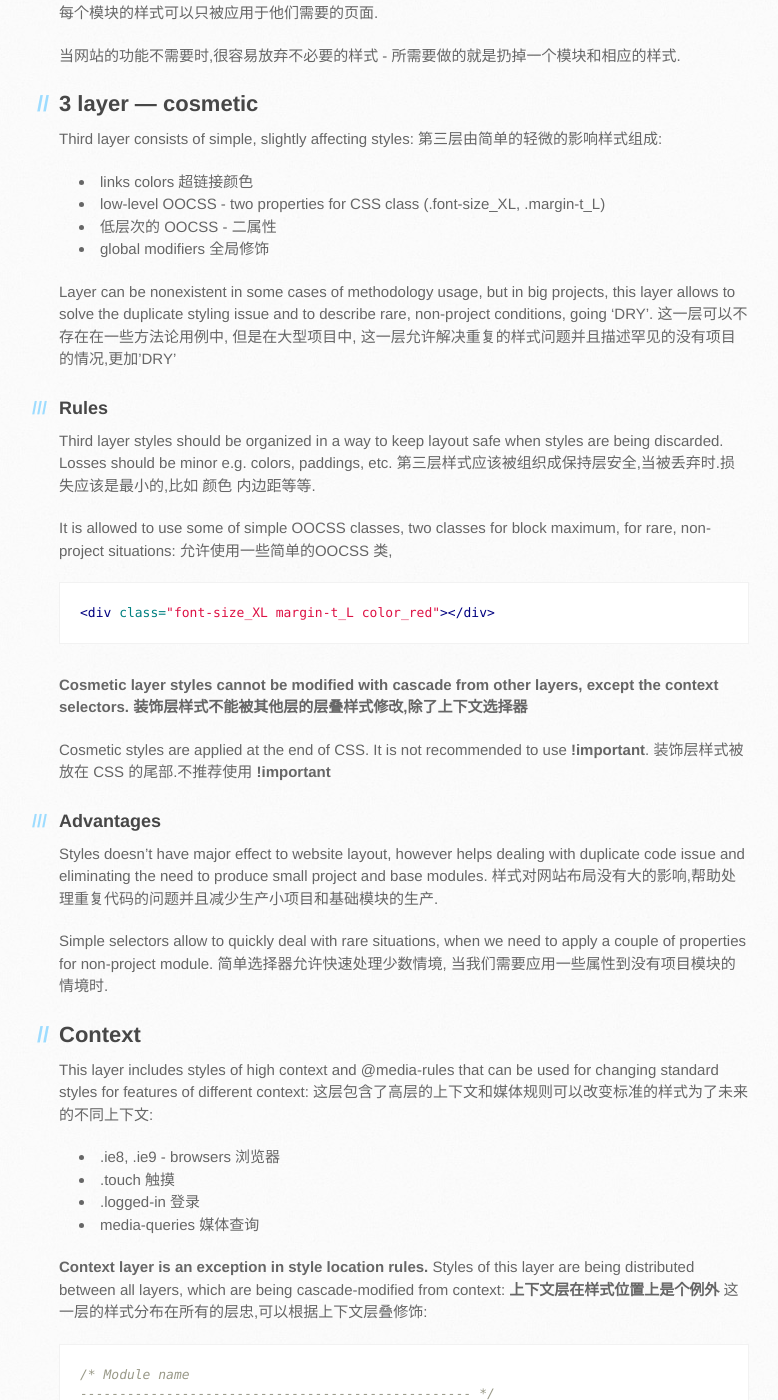
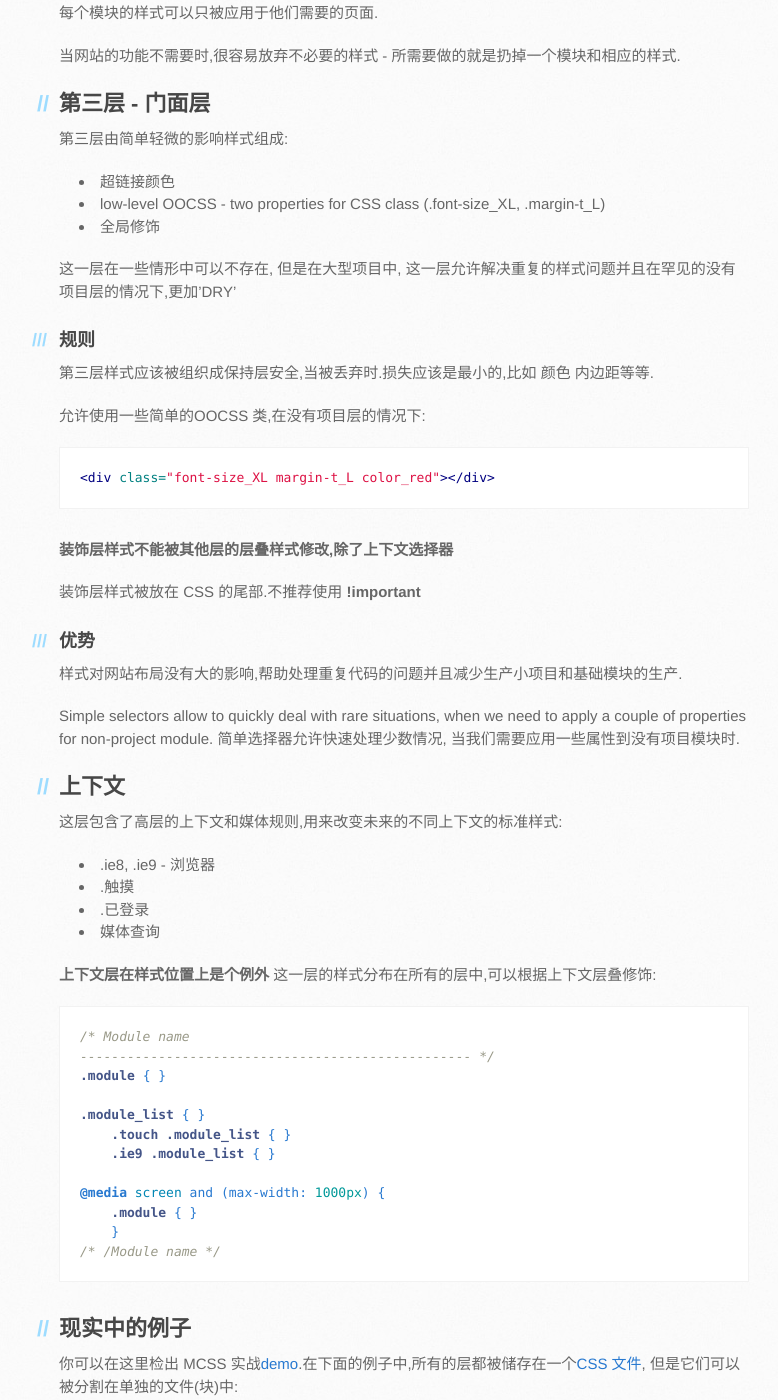
Before and after one commit to robhrt7/MCSS, a Jekyll site: the page built from cn/index.md, in a window 1280 px wide and 1400 px high, scrolled down 6060 px. Shown: the whole window, without its empty margins (111-889 px from the left). Built offline with Jekyll 4.4.1, drawn with Linux system fonts in a browser that asks for light colours; Markdown is read by kramdown in place of the engine named in the settings; comment, search, counter and statistics services are not loaded; some of the changed text lies outside the part shown.

Commit message:
to learn about oocss

```diff
--- a/cn/index.md
+++ b/cn/index.md
@@ -230,55 +230,45 @@ CSS 模块(和其中的组建) 被分割成不同的层, 每个层都有自己
 当网站的功能不需要时,很容易放弃不必要的样式 - 所需要做的就是扔掉一个模块和相应的样式.
 
 <a id="3"></a>
-## 3 layer — cosmetic
+## 第三层 - 门面层
 
-Third layer consists of simple, slightly affecting styles:
-第三层由简单的轻微的影响样式组成:
+第三层由简单轻微的影响样式组成:
 
-* links colors 超链接颜色
+* 超链接颜色
 * low-level OOCSS - two properties for CSS class (.font-size_XL, .margin-t_L)
-* 低层次的 OOCSS - 二属性
-* global modifiers 全局修饰
+* 全局修饰
 
-Layer can be nonexistent in some cases of methodology usage, but in big projects, this layer allows to solve the duplicate styling issue and to describe rare, non-project conditions, going 'DRY'.
-这一层可以不存在在一些方法论用例中, 但是在大型项目中, 这一层允许解决重复的样式问题并且描述罕见的没有项目的情况,更加'DRY'
+这一层在一些情形中可以不存在, 但是在大型项目中, 这一层允许解决重复的样式问题并且在罕见的没有项目层的情况下,更加'DRY'
 
-### Rules
-Third layer styles should be organized in a way to keep layout safe when styles are being discarded. Losses should be minor e.g. colors, paddings, etc.
+### 规则
 第三层样式应该被组织成保持层安全,当被丢弃时.损失应该是最小的,比如 颜色 内边距等等.
 
-It is allowed to use some of simple OOCSS classes, two classes for block maximum, for rare, non-project situations:
-允许使用一些简单的OOCSS 类,
+允许使用一些简单的OOCSS 类,在没有项目层的情况下:
 
 {% highlight html %}
 <div class="font-size_XL margin-t_L color_red"></div>
 {% endhighlight %}
 
-**Cosmetic layer styles cannot be modified with cascade from other layers, except the context selectors.**
 **装饰层样式不能被其他层的层叠样式修改,除了上下文选择器**
 
-Cosmetic styles are applied at the end of CSS. It is not recommended to use **!important**.
 装饰层样式被放在 CSS 的尾部.不推荐使用 **!important**
 
-### Advantages
-Styles doesn't have major effect to website layout, however helps dealing with duplicate code issue and eliminating the need to produce small project and base modules.
+### 优势
 样式对网站布局没有大的影响,帮助处理重复代码的问题并且减少生产小项目和基础模块的生产.
 
 Simple selectors allow to quickly deal with rare situations, when we need to apply a couple of properties for non-project module.
-简单选择器允许快速处理少数情境, 当我们需要应用一些属性到没有项目模块的情境时.
+简单选择器允许快速处理少数情况, 当我们需要应用一些属性到没有项目模块时.
 
 <a id="context"></a>
-## Context
-This layer includes styles of high context and @media-rules that can be used for changing standard styles for features of different context:
-这层包含了高层的上下文和媒体规则可以改变标准的样式为了未来的不同上下文:
+## 上下文
+这层包含了高层的上下文和媒体规则,用来改变未来的不同上下文的标准样式:
 
-* .ie8, .ie9 - browsers 浏览器
-* .touch 触摸
-* .logged-in 登录
-* media-queries 媒体查询
+* .ie8, .ie9 - 浏览器
+* .触摸
+* .已登录
+* 媒体查询
 
-**Context layer is an exception in style location rules.** Styles of this layer are being distributed between all layers, which are being cascade-modified from context:
-**上下文层在样式位置上是个例外** 这一层的样式分布在所有的层忠,可以根据上下文层叠修饰:
+**上下文层在样式位置上是个例外** 这一层的样式分布在所有的层中,可以根据上下文层叠修饰:
 
 {% highlight css %}
 /* Module name
@@ -296,25 +286,19 @@ This layer includes styles of high context and @media-rules that can be used for
 {% endhighlight %}
 
 <a id="examples"></a>
-## Real life examples
-## 现实生活中的例子
+## 现实中的例子
 
-You can check MCSS in action in this [demo]({{ site.baseurl }}/examples/layers/). In the following example, all layers are stored in one [CSS file]({{ site.baseurl }}/examples/layers/css/style.css), but they could be also separated to individual files (blocks):
-你可以检出 MCSS 实战在这里[demo]({{ site.baseurl }}/examples/layers/).在下面的例子中,所有的层都被储存在一个[CSS 文件]({{ site.baseurl }}/examples/layers/css/style.css), 但是它们可以被分割在单独的文件(块)中:
+你可以在这里检出 MCSS 实战[demo]({{ site.baseurl }}/examples/layers/).在下面的例子中,所有的层都被储存在一个[CSS 文件]({{ site.baseurl }}/examples/layers/css/style.css), 但是它们可以被分割在单独的文件(块)中:
 
 ![image]({{ site.baseurl }}/images/file-system.png)
 
-In second [demo]({{ site.baseurl }}/examples/mcss_with_bootstrap/), you can see how MCSS works with Bootstrap, as first (base) layer.
 在第二个[demo]({{ site.baseurl }}/examples/mcss_with_bootstrap/), 你会看到 MCSS 如何和 Bootstrap 一起工作, 作为第一层(基础)层.
 
-Site of the project is also designed by MCSS methodology; do not hesitate to look at the [source]({{ site.baseurl }}/theme/stylesheets/stylesheet.css).
 本站也是基于 MCSS 理论来设计的, 快看看 [源码]({{ site.baseurl }}/theme/stylesheets/stylesheet.css).
 
 <a id="dictionary"></a>
-### Abbreviation dictionary
 ### 缩写字典
-To escape large CSS selector names, we suggest using abbreviation dictionary:
-避免大型的 CSS 选择器名字, 我们建议使用缩写字典:
+为了避免大型的 CSS 选择器名字, 我们建议使用缩写字典:
 
     a - link (<a> tag)
     ac - action
@@ -397,23 +381,17 @@ To escape large CSS selector names, we suggest using abbreviation dictionary:
 
     w - wrapper
 
-In future, dictionary will mo moved to separate documentation module.
 在未来, 字典会被移到单独的模块.
 
 <a id="recommendations"></a>
-## Recommendations
 ## 推荐规范
 
-### Code style
 ### 代码风格
-Along with methodology, we advise to use following useful practices to improve quality of your code:
 除了方法论, 我们建议使用下面的有用的实践来提升你代码的质量.
 
 * [Principles of writing consistent, idiomatic CSS](https://github.com/necolas/idiomatic-css)
 * [Google HTML/CSS style guide](http://google-styleguide.googlecode.com/svn/trunk/htmlcssguide.xml) - style guide for HTML and CSS code configuration
 * [CSScomb](http://csscomb.ru/) - tool for CSS-property sorting
 
-### Best practices
 ### 最佳实践
-* Do comment CSS as much as you can, all non-standard constructions, magical numbers — this will be useful not only to the members of your team, but for you as we'll, when you will be back to reviewing the code after couple of months.
-* 尽可能多的注解CSS,所有不标准的结构,神奇数字 - 将会很有用不仅对于你团队的成员, 也对你自己, 当你几个月后复查代码时.
+* 尽可能多的注解CSS,在所有不标准的结构和神奇的数字 - 将会很有用,不仅对于你团队的成员, 也对你自己, 当你几个月后复查代码时.
```
